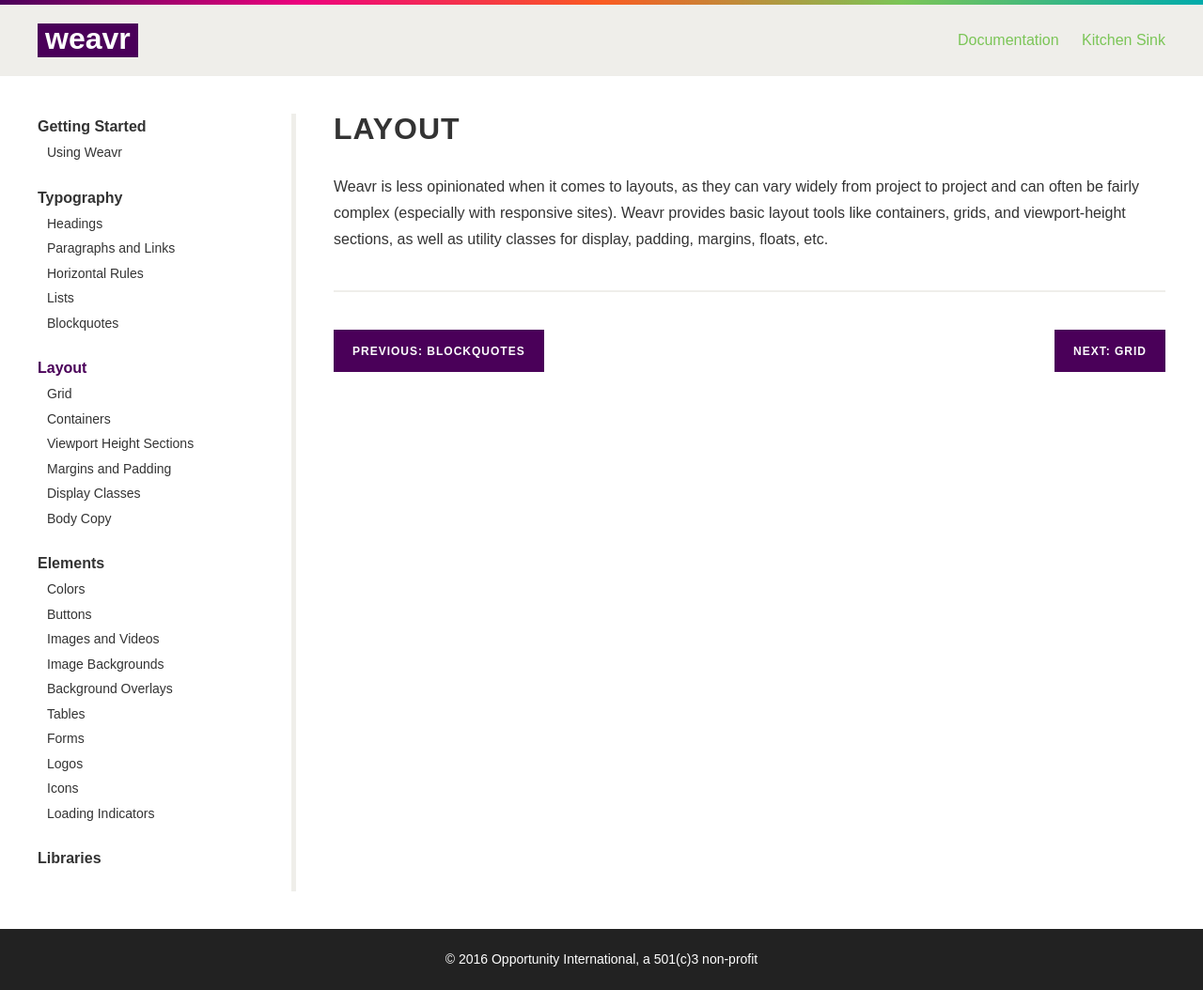
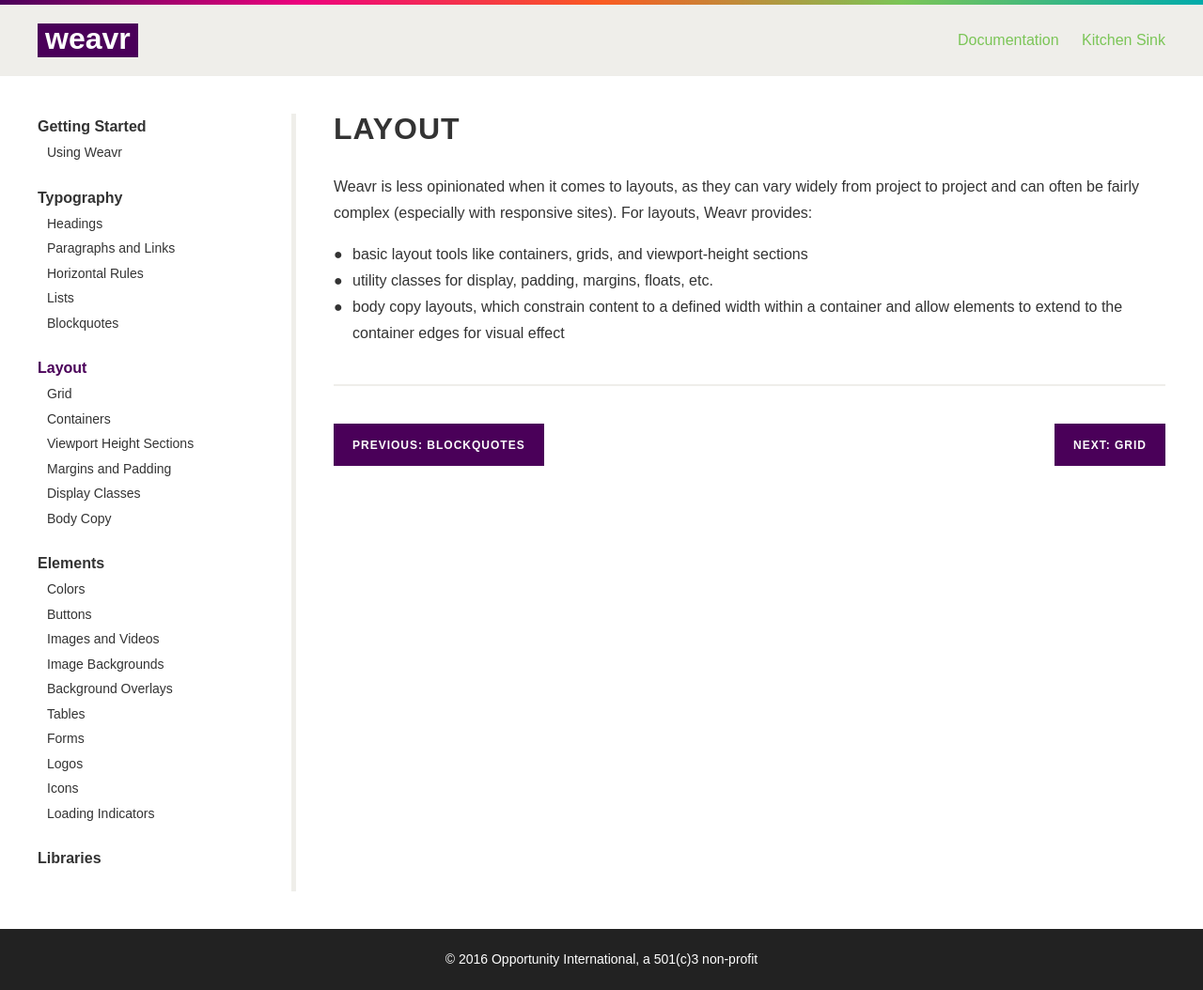
Before and after one commit to OpportunityIntl/Weavr, a Jekyll site: the page built from docs/layout/index.md, in a window 1280 px wide. Shown: the whole page at 94% size. Built offline with Jekyll 4.4.1, drawn with Linux system fonts in a browser that asks for light colours; nearby versions of some CDN libraries; comment, search, counter and statistics services are not loaded.

Commit message:
Update layout documentation page

```diff
--- a/docs/layout/index.md
+++ b/docs/layout/index.md
@@ -3,4 +3,8 @@ title: 'Layout'
 layout: documentation
 ---
 
-Weavr is less opinionated when it comes to layouts, as they can vary widely from project to project and can often be fairly complex (especially with responsive sites). Weavr provides basic layout tools like containers, grids, and viewport-height sections, as well as utility classes for display, padding, margins, floats, etc.
+Weavr is less opinionated when it comes to layouts, as they can vary widely from project to project and can often be fairly complex (especially with responsive sites). For layouts, Weavr provides:
+
+- basic layout tools like containers, grids, and viewport-height sections
+- utility classes for display, padding, margins, floats, etc.
+- body copy layouts, which constrain content to a defined width within a container and allow elements to extend to the container edges for visual effect
```
